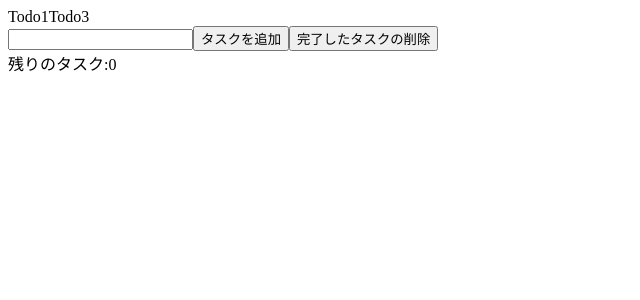
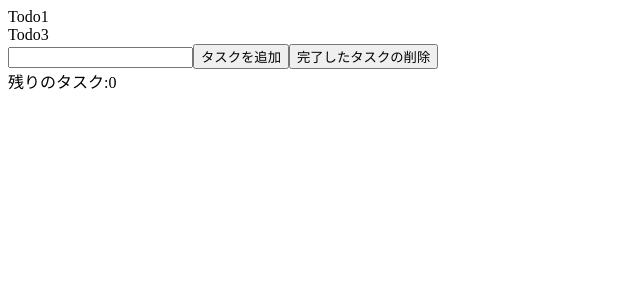
Before and after one commit to Yuto299/react-todo-app-youtube, a React (Vite) app: page / in a window 1280 px wide. Shown: the top 300 px of the page, without its empty margins (0-640 px from the left). Built offline with nearby package versions, Linux system fonts and the light colour scheme.

Commit message:
Todoをpropsで渡す

```diff
--- /dev/null
+++ b/src/Todo.jsx
@@ -0,0 +1,7 @@
+import React from 'react';
+
+const Todo = ({ todo }) => {
+  return <div>{todo}</div>;
+};
+
+export default Todo;
--- a/src/TodoList.jsx
+++ b/src/TodoList.jsx
@@ -1,7 +1,8 @@
 import React from 'react';
+import Todo from './Todo';
 
-const TodoList = (props) => {
-  return <div>{props.todos}</div>;
+const TodoList = ({ todos }) => {
+  return todos.map((todo) => <Todo todo={todo} key={todo} />);
 };
 
 export default TodoList;
```
